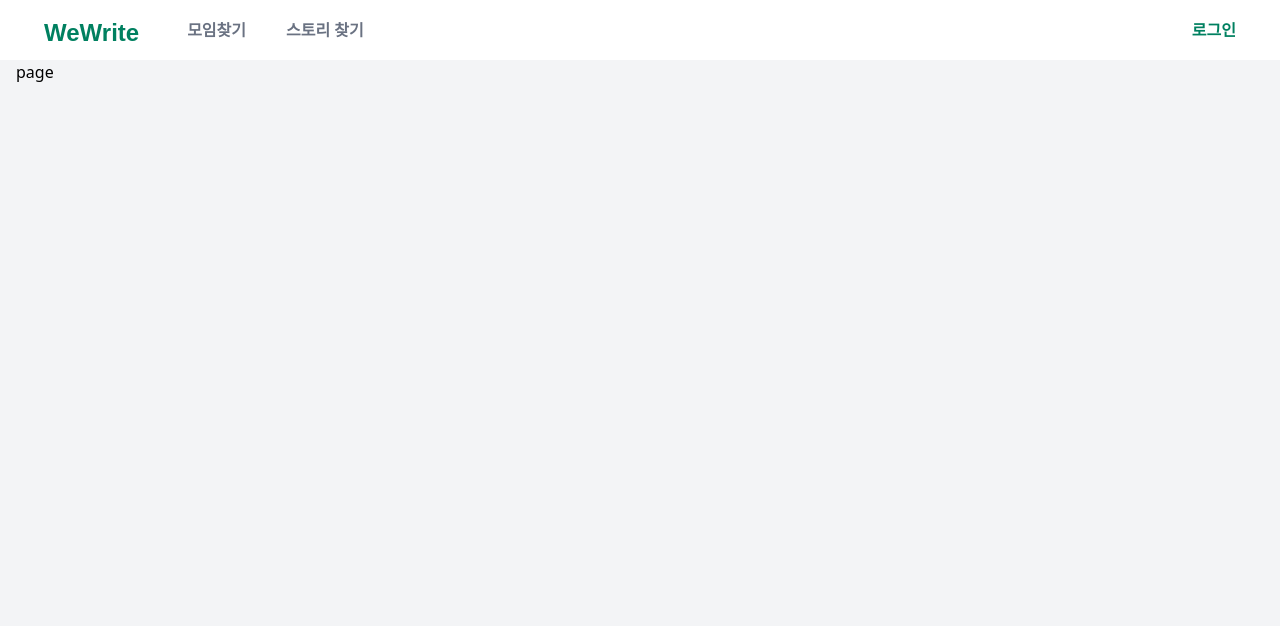
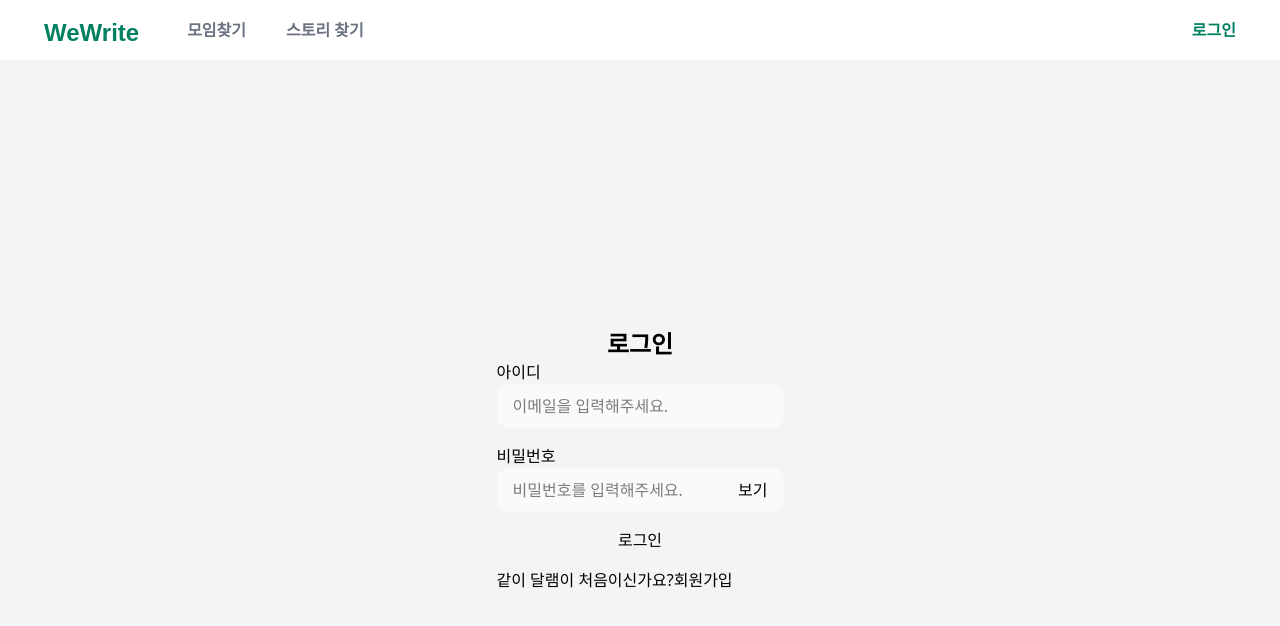
Before and after one commit to we-write/frontend, a Next.js app: page /auths/signin in a window 1280 px wide. Shown: the top 626 px of the page. Built offline with nearby package versions, Linux system fonts and the light colour scheme; a web font is replaced by a local one.

Commit message:
feat: 로그인 react-hook-form 추가

```diff
--- a/src/app/auths/signin/page.tsx
+++ b/src/app/auths/signin/page.tsx
@@ -1,7 +1,59 @@
-import React from 'react';
+'use client';
+import Input from '@/components/common/Input/Input';
 
-const page = () => {
-  return <div>page</div>;
+import Link from 'next/link';
+import React, { useState } from 'react';
+import { useForm } from 'react-hook-form';
+const Page = () => {
+  const [isShowPassword, setIsShowPassword] = useState(false);
+  const { register, handleSubmit } = useForm();
+  const onSubmit = (data: { email: string; password: string }) => {
+    console.log(data);
+  };
+
+  return (
+    <div className="flex h-screen flex-col items-center justify-center">
+      <div className="text-write-write-main text-2xl font-bold">로그인</div>
+      <form
+        className="flex flex-col gap-4"
+        onSubmit={handleSubmit(() =>
+          onSubmit({ email: 'test', password: 'test' })
+        )}
+      >
+        <div>
+          <label htmlFor="email">아이디</label>
+          <Input
+            name="email"
+            placeholder="이메일을 입력해주세요."
+            register={{ ...register('email') }}
+          />
+        </div>
+        <div>
+          <label htmlFor="password">비밀번호</label>
+
+          <Input
+            suffixIcon={
+              <button
+                type="button"
+                onClick={() => setIsShowPassword(!isShowPassword)}
+              >
+                보기
+              </button>
+            }
+            name="password"
+            type={isShowPassword ? 'text' : 'password'}
+            placeholder="비밀번호를 입력해주세요."
+            register={{ ...register('password') }}
+          />
+        </div>
+        <button>로그인</button>
+        <div>
+          <span>같이 달램이 처음이신가요?</span>
+          <Link href="/auths/signup">회원가입</Link>
+        </div>
+      </form>
+    </div>
+  );
 };
 
-export default page;
+export default Page;
```
